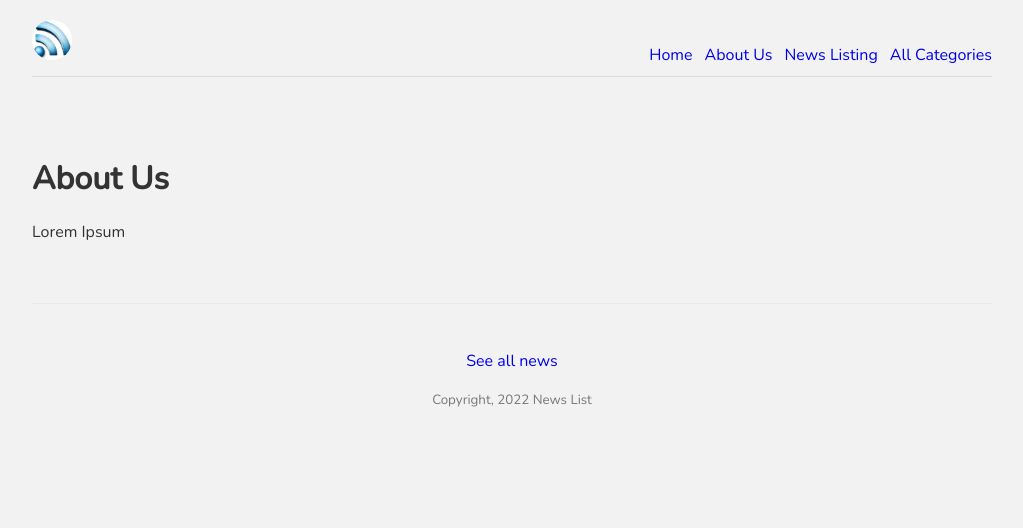
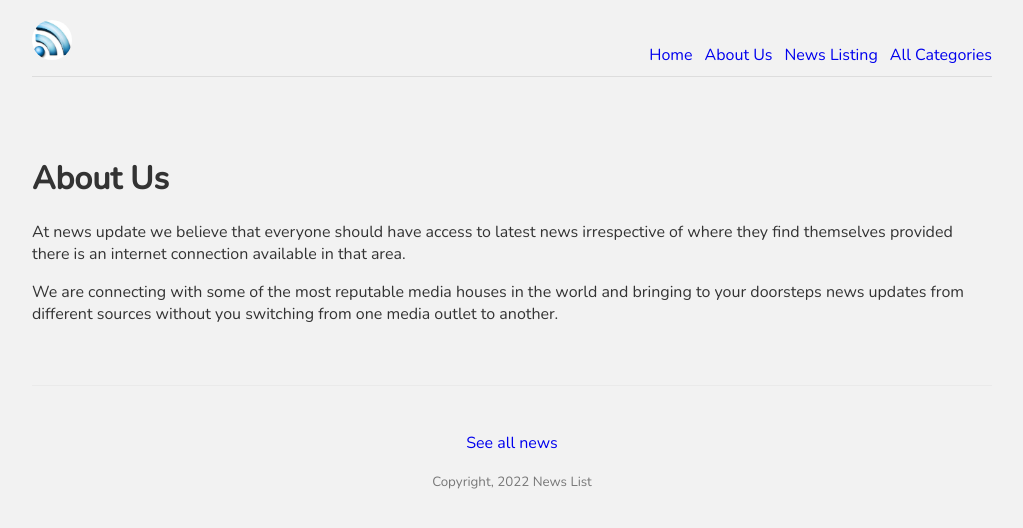
Before and after one commit to Klasss4Web/News-app-with-nextjs, a Next.js app: page /about in a window 1280 px wide. Shown: the top 528 px of the page, without its empty margins (128-1151 px from the left). Built offline with nearby package versions, Linux system fonts and the light colour scheme.

Commit message:
updated the about us page

```diff
--- a/pages/about.js
+++ b/pages/about.js
@@ -9,7 +9,14 @@ const About = () => {
         <link rel="icon" href="/favicon.ico" />
       </Head>
       <h1>About Us</h1>
-      <p>Lorem Ipsum</p>
+      <p>
+        At news update we believe that everyone should have access to latest
+        news irrespective of where they find themselves provided there is an
+        internet connection available in that area.
+      </p>
+      <p>
+        We are connecting with some of the most reputable media houses in the world and bringing to your doorsteps news updates from different sources without you switching from one media outlet to another.
+      </p>
     </div>
   );
 };
```
